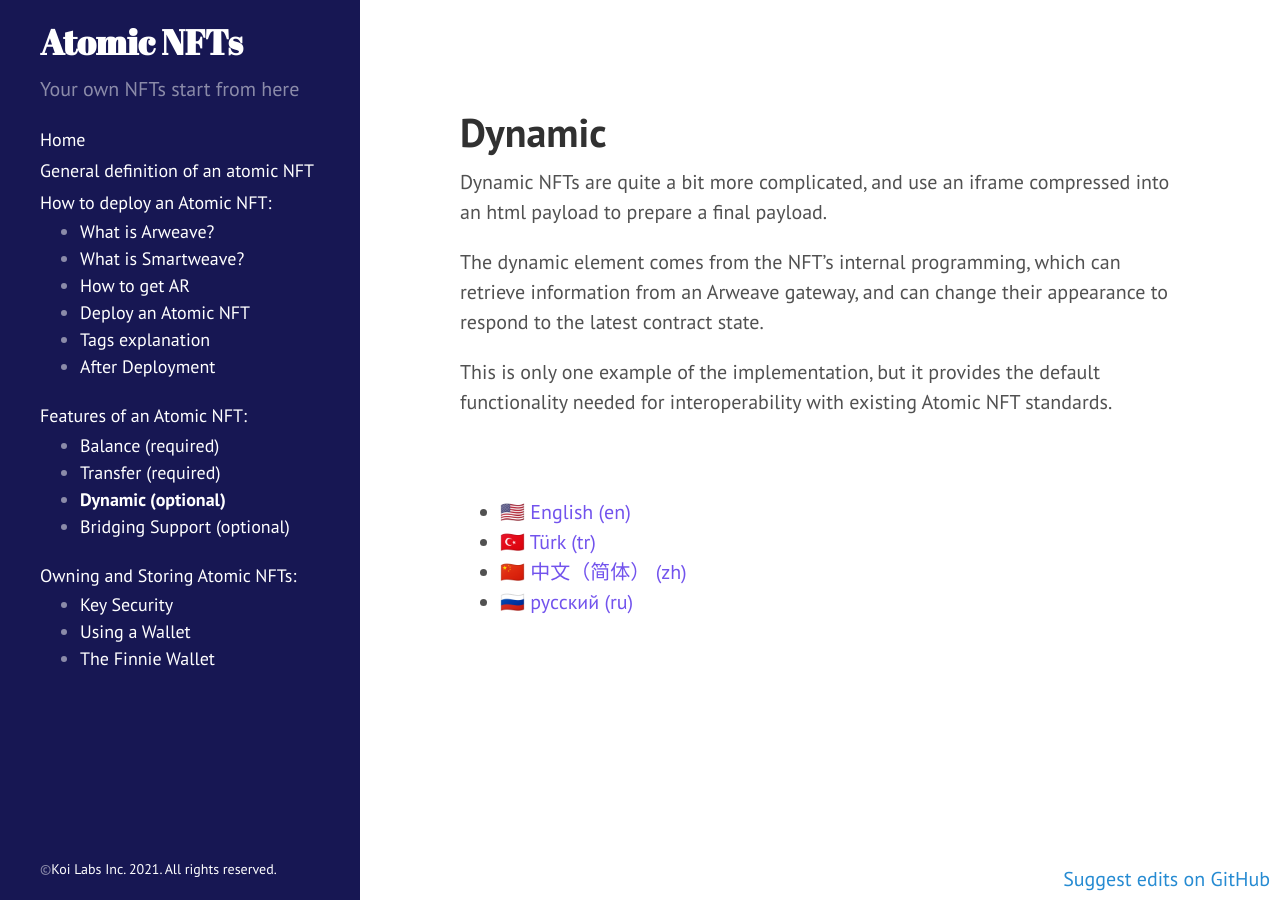
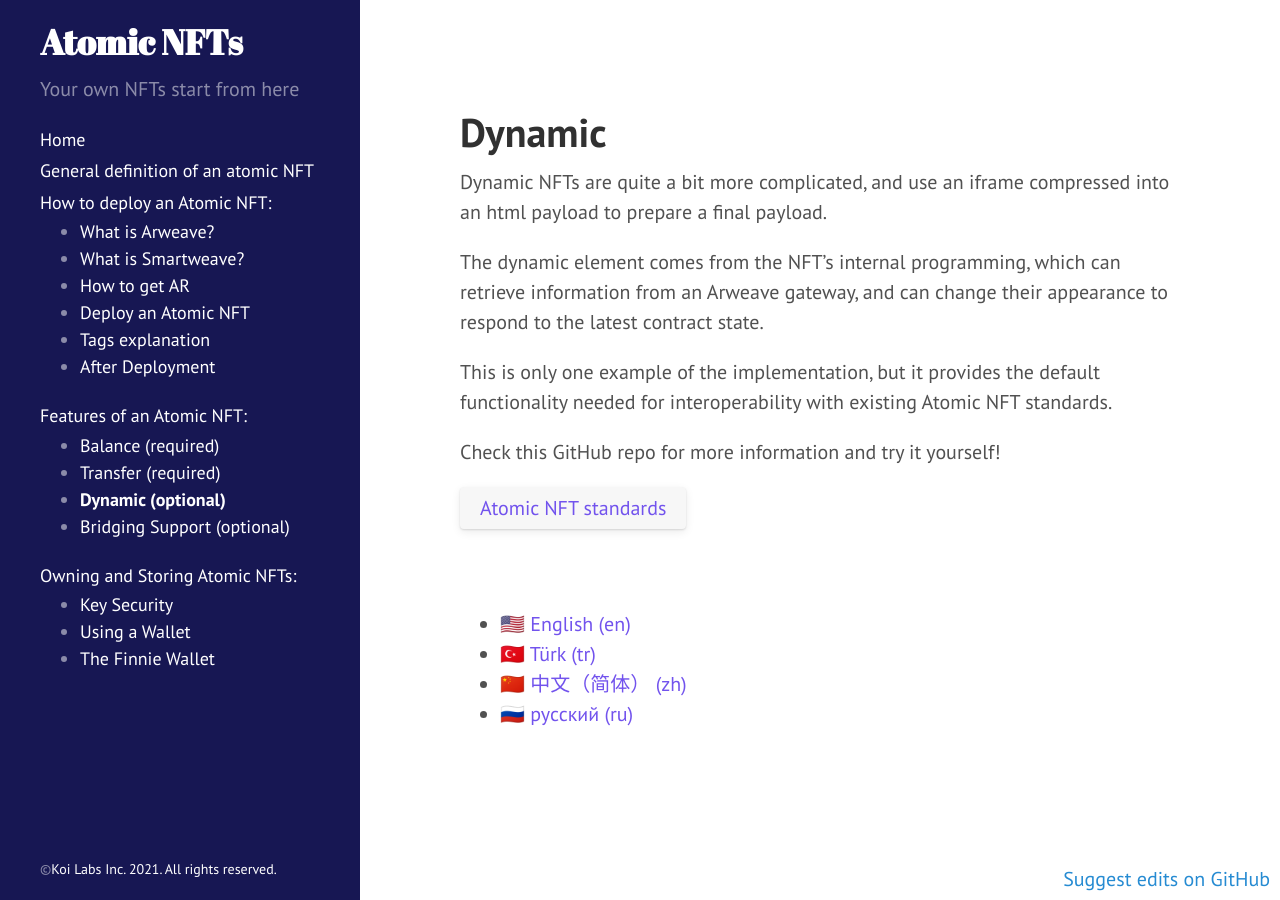
Before and after one commit to atomic-nfts/site, a Jekyll site: the page built from en/Dynamic.md, in a window 1280 px wide. Built offline with Jekyll 4.4.1, drawn with Linux system fonts in a browser that asks for light colours; nearby versions of some CDN libraries.

Commit message:
update dynamic a button

```diff
--- a/en/Dynamic.md
+++ b/en/Dynamic.md
@@ -16,3 +16,7 @@ Dynamic NFTs are quite a bit more complicated, and use an iframe compressed into
 The dynamic element comes from the NFT’s internal programming, which can retrieve information from an Arweave gateway, and can change their appearance to respond to the latest contract state.
 
 This is only one example of the implementation, but it provides the default functionality needed for interoperability with existing Atomic NFT standards.
+
+Check this GitHub repo for more information and try it yourself!
+
+[Atomic NFT standards](https://github.com/atomic-nfts/standard){: .btn .btn-primary .fs-5 .mb-4 .mb-md-0 .mr-2 target="\_blank" }
```
Also changed, not shown: ru/Dynamic.md (+2 -0 lines), tr/Dynamic.md (+2 -0 lines).
